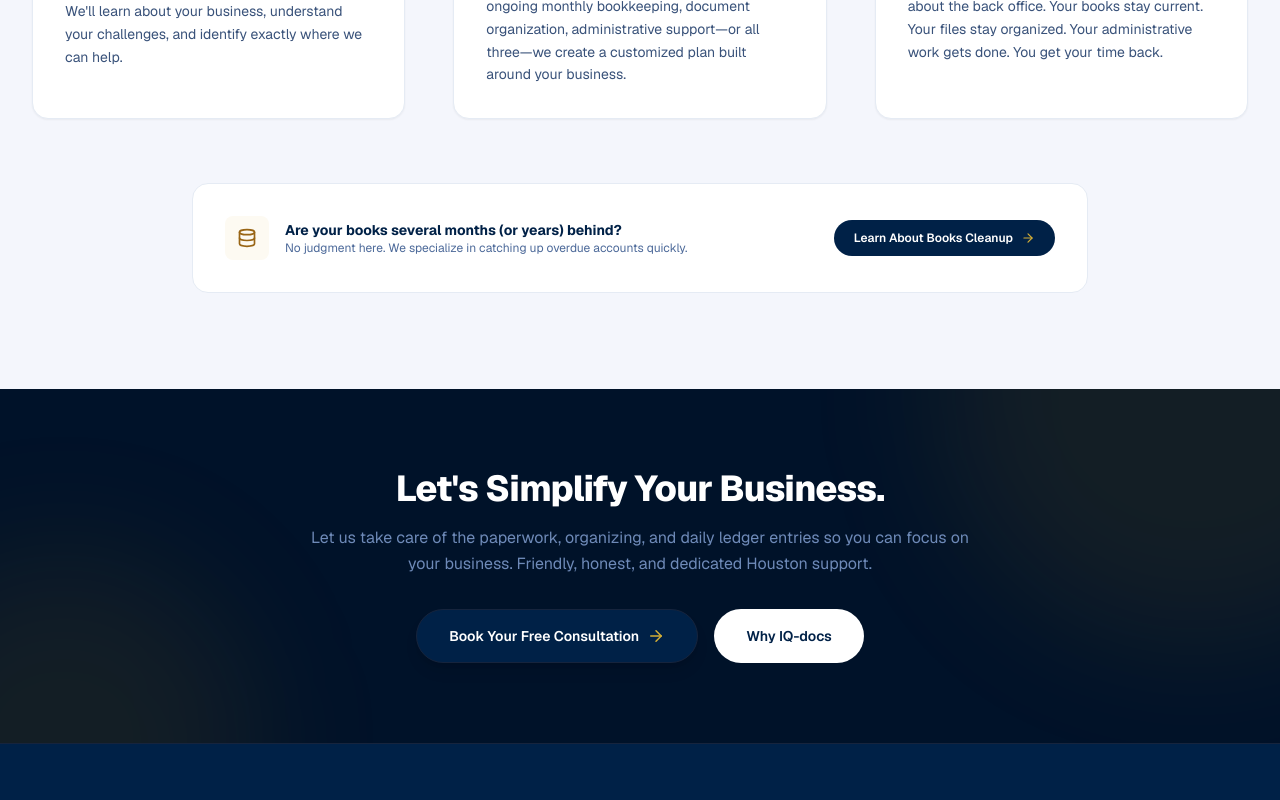
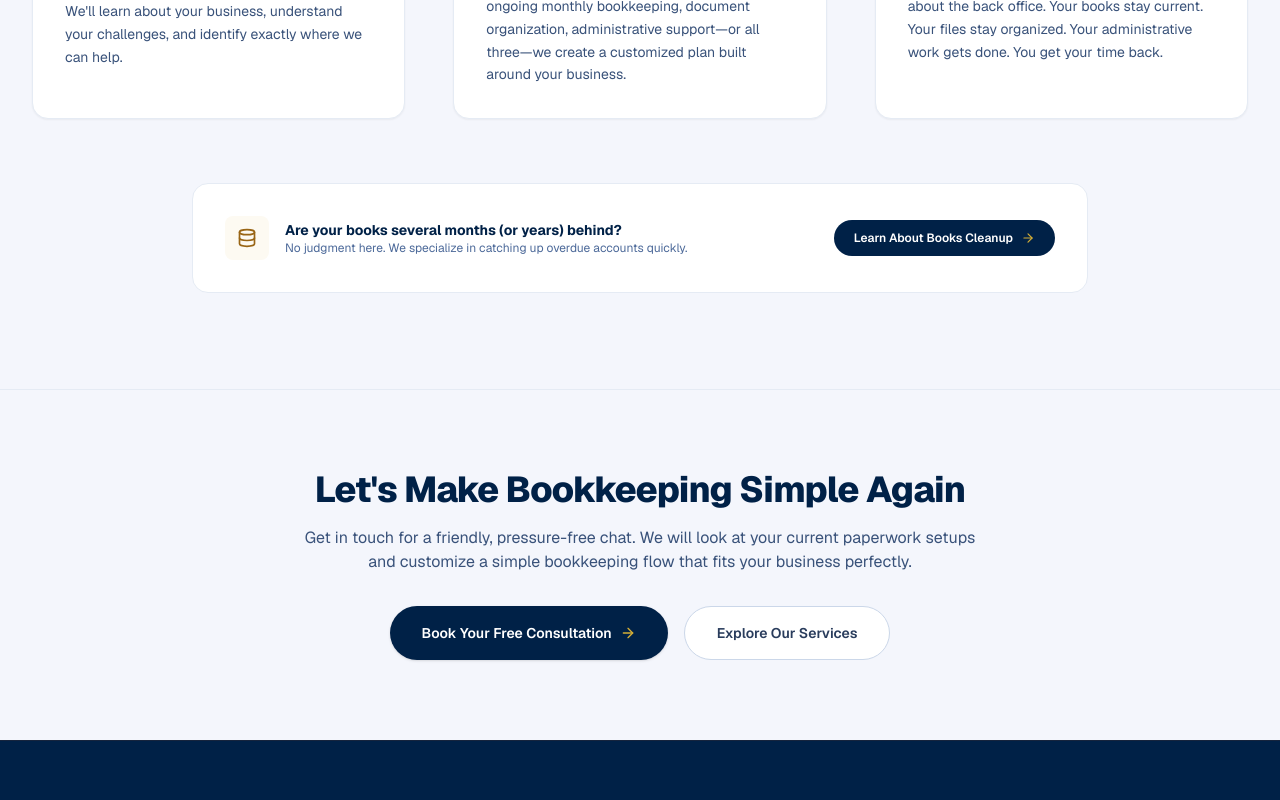
Before and after one commit to ShreekantSwami/rvk-iqdocs, a Next.js app: page / in a window 1280 px wide. Shown: the part 2280-3080 px from the top of the page. Built offline with nearby package versions, Linux system fonts and the light colour scheme.

Commit message:
Standardize CTA sections across all pages, update WhyIQDocs section title, add hero scroll button on BooksCleanup

```diff
--- a/src/iqdocs/pages/BooksCleanup.tsx
+++ b/src/iqdocs/pages/BooksCleanup.tsx
@@ -112,6 +112,15 @@ export default function BooksCleanup({ onNavigate }: BooksCleanupProps) {
 <p className="mt-4 sm:mt-6 text-base sm:text-lg leading-relaxed text-slate-300 max-w-3xl">
               No matter how far behind your books may be, IQ-docs has the expertise to clean up complex accounts, resolve backlogs, and deliver accurate, organized records ready for a seamless CPA handoff.
             </p>
+            <div className="mt-8">
+              <button
+                onClick={() => document.getElementById('cta-section')?.scrollIntoView({ behavior: 'smooth' })}
+                className="group inline-flex items-center justify-center space-x-2 rounded-full bg-gradient-to-r from-emerald-500 to-teal-500 hover:from-emerald-600 hover:to-teal-600 px-8 py-4 text-sm font-semibold text-white transition-all duration-300 cursor-pointer shadow-lg shadow-emerald-500/25 hover:shadow-xl hover:shadow-emerald-500/30 hover:-translate-y-0.5"
+              >
+                <span>Learn More</span>
+                <ArrowRight className="h-4 w-4 transition-transform duration-300 group-hover:translate-x-1" />
+              </button>
+            </div>
           </div>
         </div>
       </section>
@@ -219,17 +228,6 @@ export default function BooksCleanup({ onNavigate }: BooksCleanupProps) {
             ))}
           </div>
 
-          <div className="mt-16 bg-slate-900 text-slate-300 rounded-2xl border border-slate-800 p-8 max-w-4xl mx-auto flex flex-col md:flex-row items-center justify-between gap-6">
-            <div className="flex items-center space-x-4">
-              <div className="flex h-11 w-11 shrink-0 items-center justify-center rounded-lg bg-slate-800 text-emerald-400">
-                <Database className="h-5 w-5" />
-              </div>
-              <div>
-                <h4 className="text-sm font-bold text-white">Need to hand over clean records to your CPA?</h4>
-                <p className="text-xs text-slate-400 leading-relaxed mt-0.5">We organize and prepare your historical records so your chosen tax professional can file with ease.</p>
-              </div>
-            </div>
-          </div>
         </div>
       </section>
 
@@ -283,21 +281,31 @@ export default function BooksCleanup({ onNavigate }: BooksCleanupProps) {
       </section>
 
       {/* 6. CTA BOTTOM */}
-      <section className="py-20 bg-emerald-50 border-t border-emerald-100 text-center">
-        <div className="mx-auto max-w-4xl px-6 lg:px-8">
+      <section id="cta-section" className="py-20 bg-slate-50 border-t border-slate-100 relative">
+        <div className="mx-auto max-w-5xl px-6 lg:px-8 text-center relative">
           <h2 className="text-3xl font-extrabold tracking-tight text-slate-900 sm:text-4xl">
-            Let's Simplify Your Business.
+            Let's Make Bookkeeping Simple Again
           </h2>
-          <p className="mt-4 text-sm text-slate-600 max-w-2xl mx-auto leading-relaxed">
-            Stop worrying about overdue accounts or messy receipts. Let our friendly cleanup team do the heavy lifting so you can focus on running your business.
+          <p className="mt-4 text-base text-slate-600 max-w-2xl mx-auto">
+            Get in touch for a friendly, pressure-free chat. We will look at
+            your current paperwork setups and customize a simple bookkeeping
+            flow that fits your business perfectly.
           </p>
-          <div className="mt-8">
+          <div className="mt-8 flex flex-col sm:flex-row justify-center gap-4">
             <button
+              type="button"
               onClick={() => onNavigate('/contact')}
-              className="inline-flex items-center justify-center space-x-2 rounded-full bg-slate-900 hover:bg-slate-800 px-8 py-4 text-sm font-semibold text-white transition-colors cursor-pointer shadow-sm"
+              className="flex items-center justify-center space-x-2 rounded-full bg-slate-900 hover:bg-slate-800 px-8 py-4 text-sm font-semibold text-white transition-colors cursor-pointer shadow-sm"
             >
-              <span>Get Your Personalized Cleanup Quote</span>
+              <span>Book Your Free Consultation</span>
               <ArrowRight className="h-4 w-4 text-emerald-400" />
+            </button>
+            <button
+              type="button"
+              onClick={() => onNavigate('/why-IQ-docs')}
+              className="flex items-center justify-center space-x-2 rounded-full bg-white hover:bg-slate-50 border border-slate-200 px-8 py-4 text-sm font-semibold text-slate-700 transition-colors cursor-pointer"
+            >
+              <span>Explore Our Services</span>
             </button>
           </div>
         </div>
--- a/src/iqdocs/pages/Home.tsx
+++ b/src/iqdocs/pages/Home.tsx
@@ -294,31 +294,31 @@ export default function Home({ onNavigate }: HomeProps) {
       </section>
 
       {/* 5. CTA SECTION */}
-      <section className="bg-slate-950 text-white py-20 relative overflow-hidden">
-        {/* Subtle glowing backgrounds */}
-        <div className="absolute top-0 right-0 -translate-y-1/2 translate-x-1/3 h-[32rem] w-[32rem] bg-emerald-500/10 blur-3xl rounded-full" />
-        <div className="absolute bottom-0 left-0 translate-y-1/2 -translate-x-1/3 h-[24rem] w-[24rem] bg-teal-500/10 blur-3xl rounded-full" />
-
-        <div className="mx-auto max-w-5xl px-6 lg:px-8 relative text-center">
-          <h2 className="text-2xl sm:text-4xl font-extrabold tracking-tight">
-            Let's Simplify Your Business.
+      <section className="py-20 bg-slate-50 border-t border-slate-100 relative">
+        <div className="mx-auto max-w-5xl px-6 lg:px-8 text-center relative">
+          <h2 className="text-3xl font-extrabold tracking-tight text-slate-900 sm:text-4xl">
+            Let's Make Bookkeeping Simple Again
           </h2>
-          <p className="mt-4 text-base text-slate-400 max-w-2xl mx-auto leading-relaxed">
-            Let us take care of the paperwork, organizing, and daily ledger entries so you can focus on your business. Friendly, honest, and dedicated Houston support.
+          <p className="mt-4 text-base text-slate-600 max-w-2xl mx-auto">
+            Get in touch for a friendly, pressure-free chat. We will look at
+            your current paperwork setups and customize a simple bookkeeping
+            flow that fits your business perfectly.
           </p>
           <div className="mt-8 flex flex-col sm:flex-row justify-center gap-4">
             <button
+              type="button"
               onClick={() => onNavigate('/contact')}
-              className="flex items-center justify-center space-x-2 rounded-full bg-slate-900 hover:bg-slate-800 px-8 py-4 text-sm font-semibold text-white border border-slate-800 transition-colors shadow-lg cursor-pointer"
+              className="flex items-center justify-center space-x-2 rounded-full bg-slate-900 hover:bg-slate-800 px-8 py-4 text-sm font-semibold text-white transition-colors cursor-pointer shadow-sm"
             >
               <span>Book Your Free Consultation</span>
-              <ArrowRight className="h-4.5 w-4.5 text-emerald-400" />
+              <ArrowRight className="h-4 w-4 text-emerald-400" />
             </button>
             <button
+              type="button"
               onClick={() => onNavigate('/why-IQ-docs')}
-              className="flex items-center justify-center space-x-2 rounded-full bg-white hover:bg-slate-100 text-slate-900 px-8 py-4 text-sm font-semibold transition-colors cursor-pointer"
+              className="flex items-center justify-center space-x-2 rounded-full bg-white hover:bg-slate-50 border border-slate-200 px-8 py-4 text-sm font-semibold text-slate-700 transition-colors cursor-pointer"
             >
-              <span>Why IQ-docs</span>
+              <span>Explore Our Services</span>
             </button>
           </div>
         </div>
--- a/src/iqdocs/pages/WhyIQDocs.tsx
+++ b/src/iqdocs/pages/WhyIQDocs.tsx
@@ -105,7 +105,7 @@ export default function WhyIQDocs({ onNavigate }: WhyIQDocsProps) {
                 <span>Local Service. National Standards.</span>
               </div>
               <h2 className="font-display text-3xl font-extrabold tracking-tight sm:text-4xl">
-                Personalized support with the systems, organization, and professionalism businesses expect.
+                Trusted Professionals Keeping Your Business Organized
               </h2>
               <p className="text-sm leading-relaxed text-slate-300">
                 At IQ-docs, we believe exceptional bookkeeping is built on experience, accuracy, communication, and genuine care. Our team of skilled bookkeeping and administrative professionals helps small businesses stay organized by maintaining accurate transactions, managing receipts, and creating streamlined digital records—so you can focus on running your business with confidence.
@@ -160,16 +160,19 @@ export default function WhyIQDocs({ onNavigate }: WhyIQDocsProps) {
       </section>
 
       {/* 4. CTA */}
-      <section className="py-20 bg-white border-t border-slate-100 text-center">
-        <div className="mx-auto max-w-4xl px-6 lg:px-8">
+      <section className="py-20 bg-slate-50 border-t border-slate-100 relative">
+        <div className="mx-auto max-w-5xl px-6 lg:px-8 text-center relative">
           <h2 className="text-3xl font-extrabold tracking-tight text-slate-900 sm:text-4xl">
-            Want to learn more about how we help?
+            Let's Make Bookkeeping Simple Again
           </h2>
-          <p className="mt-4 text-sm text-slate-600 max-w-2xl mx-auto">
-            Get in touch for a friendly, pressure-free chat. We will look at your current paperwork setups and show you how easy it is to have clean, worry-free books.
+          <p className="mt-4 text-base text-slate-600 max-w-2xl mx-auto">
+            Get in touch for a friendly, pressure-free chat. We will look at
+            your current paperwork setups and customize a simple bookkeeping
+            flow that fits your business perfectly.
           </p>
           <div className="mt-8 flex flex-col sm:flex-row justify-center gap-4">
             <button
+              type="button"
               onClick={() => onNavigate('/contact')}
               className="flex items-center justify-center space-x-2 rounded-full bg-slate-900 hover:bg-slate-800 px-8 py-4 text-sm font-semibold text-white transition-colors cursor-pointer shadow-sm"
             >
@@ -177,10 +180,11 @@ export default function WhyIQDocs({ onNavigate }: WhyIQDocsProps) {
               <ArrowRight className="h-4 w-4 text-emerald-400" />
             </button>
             <button
+              type="button"
               onClick={() => onNavigate('/services')}
-              className="flex items-center justify-center space-x-2 rounded-full bg-slate-50 hover:bg-slate-100 border border-slate-200 px-8 py-4 text-sm font-semibold text-slate-700 transition-colors cursor-pointer"
+              className="flex items-center justify-center space-x-2 rounded-full bg-white hover:bg-slate-50 border border-slate-200 px-8 py-4 text-sm font-semibold text-slate-700 transition-colors cursor-pointer"
             >
-              <span>See Our Services</span>
+              <span>Explore Our Services</span>
             </button>
           </div>
         </div>
```
